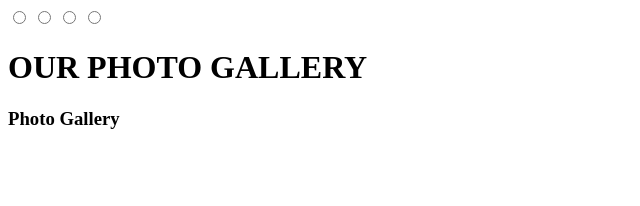
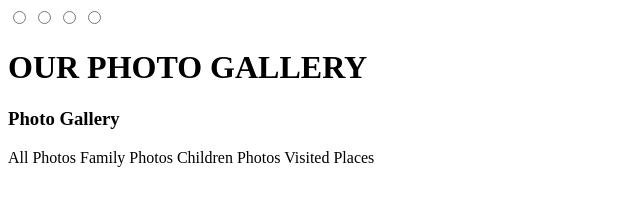
Before and after one commit to Gbemisola23/TheAjebeku-s, a plain HTML site: page index.html in a window 1280 px wide. Shown: the whole page, without its empty margins (0-640 px from the left). Drawn offline with Linux system fonts and the light colour scheme.

Commit message:
Create labels for Photo Gallery

```diff
--- a/index.html
+++ b/index.html
@@ -19,6 +19,10 @@
     <h1>OUR PHOTO GALLERY</h1>
     <div class="top-content">
         <h3>Photo Gallery</h3>
+        <label for="check1">All Photos</label>
+        <label for="check1">Family Photos</label>
+        <label for="check1">Children Photos</label>
+        <label for="check1">Visited Places</label>
     </div>
     </div>
 
```
